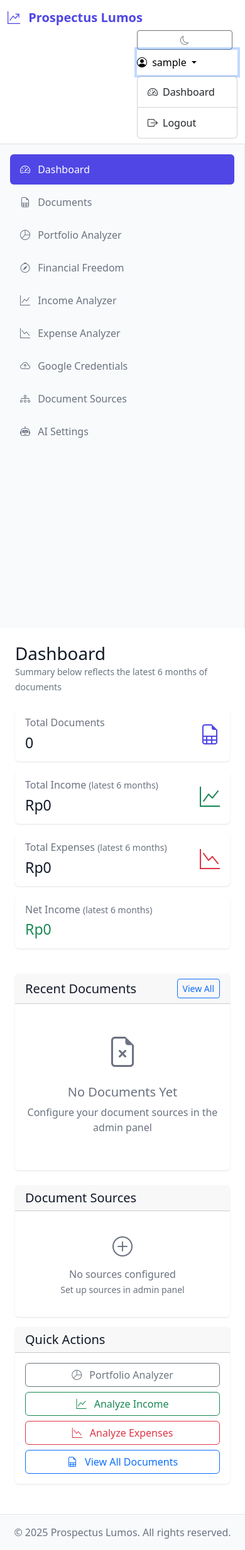
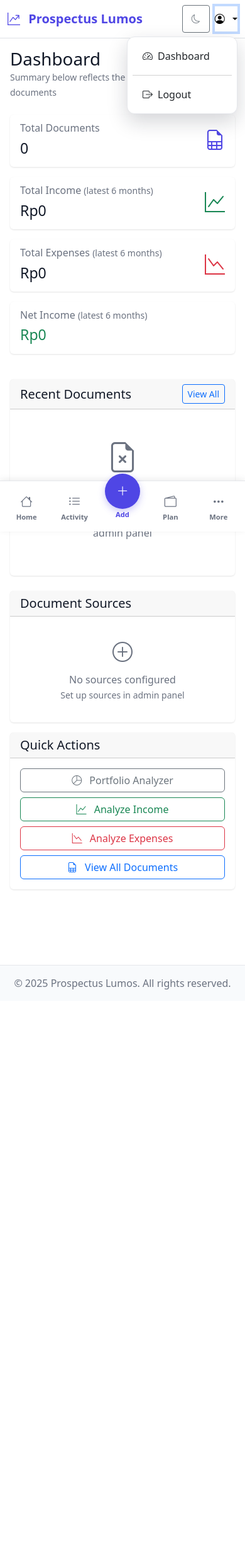
Before and after one commit to chromium7/prospectus-lumos, a Django app: page / in a window 390 px wide, after a click that opens the changed part. Shown: the whole page at 63% size. After the commit the page ends 1571 px from the top, so only its background shows below. Run offline with Django 4.2, Linux system fonts and the light colour scheme; the visitor is signed in with stand-in values (Sample User, id 1); data that the repository does not hold is empty; parts of the project's set-up code (start-up, migrations or seed data) failed here and were passed over.

Commit message:
feat: add the responsive budgeting app shell (#120)
* feat: add authenticated budgeting app shell

Introduce the /app namespace, reusable responsive navigation shell, warm design tokens, accessibility states, theme and connectivity behavior, and focused coverage without changing persistence.

Assisted-by: Codex:gpt-5

* refactor: extend the existing responsive shell

Keep the established Bootstrap and purple theme, add the budgeting navigation to the shared base template, and focus the new CSS on mobile navigation, accessibility, and reusable page states.

Assisted-by: Codex:gpt-5

* fix: polish mobile navigation surfaces

Keep the profile dropdown anchored above page content, add breathing room beneath the bottom-nav labels, and lift the primary Add action clearly above the bar.

Assisted-by: Codex:gpt-5

```diff
--- a/prospectus_lumos/urls.py
+++ b/prospectus_lumos/urls.py
@@ -18,12 +18,13 @@ Including another URLconf
 from django.conf import settings
 from django.conf.urls.static import static
 from django.contrib import admin
-from django.urls import path, include
+from django.urls import include, path
 
 
 urlpatterns = [
     path("admin/", admin.site.urls),
     path("api/", include("prospectus_lumos.api.urls", namespace="api")),
+    path("app/", include("prospectus_lumos.website.app.urls")),
     path("", include("prospectus_lumos.website.urls")),
 ]
 
--- /dev/null
+++ b/prospectus_lumos/website/app/__init__.py
@@ -0,0 +1 @@
+"""Server-rendered budgeting application pages."""
--- /dev/null
+++ b/prospectus_lumos/website/app/urls.py
@@ -0,0 +1,9 @@
+from django.urls import path
+
+from . import views
+
+app_name = "app"
+
+urlpatterns = [
+    path("", views.app_home_view, name="home"),
+]
--- a/static_files/css/theme.css
+++ b/static_files/css/theme.css
@@ -389,3 +389,242 @@ body {
 .dark .loading-overlay__text {
   color: var(--text-color);
 }
+
+/* Shared app shell extensions */
+.skip-link {
+  position: fixed;
+  z-index: 1100;
+  top: 0.75rem;
+  left: 0.75rem;
+  padding: 0.75rem 1rem;
+  border-radius: 0.375rem;
+  background: var(--text-color);
+  color: var(--bg-color);
+  transform: translateY(-160%);
+}
+
+.skip-link:focus {
+  color: var(--bg-color);
+  transform: translateY(0);
+}
+
+body :focus-visible {
+  outline: 3px solid var(--primary-color);
+  outline-offset: 2px;
+}
+
+.sidebar {
+  max-height: calc(100vh - 57px);
+  overflow-y: auto;
+}
+
+.sidebar-heading {
+  margin: 0.5rem 1rem;
+  color: var(--muted-text);
+  font-size: 0.75rem;
+  font-weight: 700;
+  letter-spacing: 0.06em;
+  text-transform: uppercase;
+}
+
+.theme-toggle,
+.mobile-app-nav a,
+.mobile-app-nav button {
+  min-width: 44px;
+  min-height: 44px;
+}
+
+.navbar-profile {
+  position: relative;
+}
+
+.navbar-profile .profile-menu {
+  position: absolute;
+  top: calc(100% + 0.5rem);
+  right: 0;
+  left: auto;
+  min-width: 11rem;
+  margin: 0;
+  padding: 0.5rem;
+  border: 1px solid var(--border-color);
+  border-radius: 0.75rem;
+  background: var(--card-bg);
+  box-shadow: 0 0.75rem 2rem rgba(17, 24, 39, 0.18);
+  z-index: 1080;
+}
+
+.navbar-profile .profile-menu .dropdown-item {
+  display: flex;
+  min-height: 44px;
+  align-items: center;
+  border-radius: 0.5rem;
+}
+
+.app-empty-state {
+  min-height: 18rem;
+}
+
+.app-empty-state__copy {
+  max-width: 36rem;
+}
+
+.app-page-state--error {
+  border-left: 4px solid var(--danger-color);
+}
+
+.offline-banner {
+  position: fixed;
+  z-index: 1080;
+  top: 0.75rem;
+  left: 50%;
+  display: flex;
+  align-items: center;
+  gap: 0.5rem;
+  padding: 0.5rem 1rem;
+  border-radius: 999px;
+  background: var(--warning-color);
+  color: #111827;
+  font-weight: 600;
+  transform: translateX(-50%);
+  box-shadow: 0 4px 12px rgba(0, 0, 0, 0.12);
+}
+
+.offline-banner[hidden] {
+  display: none;
+}
+
+.mobile-app-nav {
+  display: grid;
+}
+
+@media (max-width: 47.99rem) {
+  .app-content {
+    padding: 1rem 1rem calc(6rem + env(safe-area-inset-bottom)) !important;
+  }
+
+  .footer {
+    margin-bottom: calc(5rem + env(safe-area-inset-bottom));
+  }
+
+  .mobile-app-nav {
+    position: fixed;
+    z-index: 1060;
+    right: 0;
+    bottom: 0;
+    left: 0;
+    grid-template-columns: repeat(5, minmax(0, 1fr));
+    min-height: calc(5rem + env(safe-area-inset-bottom));
+    align-items: end;
+    padding: 0.25rem 0.25rem calc(0.625rem + env(safe-area-inset-bottom));
+    border-top: 1px solid var(--border-color);
+    background: var(--card-bg);
+    box-shadow: 0 -2px 10px rgba(0, 0, 0, 0.08);
+  }
+
+  .mobile-app-nav__link,
+  .mobile-app-nav__add {
+    display: flex;
+    width: 100%;
+    align-items: center;
+    justify-content: center;
+    flex-direction: column;
+    gap: 0.1rem;
+    border: 0;
+    background: transparent;
+    color: var(--secondary-color);
+    font-size: 0.7rem;
+    font-weight: 600;
+    text-decoration: none;
+    padding: 0.5rem 0.125rem 0.25rem;
+  }
+
+  .mobile-app-nav__link i,
+  .mobile-app-nav__add i {
+    font-size: 1.2rem;
+  }
+
+  .mobile-app-nav__link.active {
+    color: var(--primary-color);
+  }
+
+  .mobile-app-nav__add {
+    position: relative;
+    align-self: end;
+    margin-bottom: -1.25rem;
+    color: var(--primary-color);
+    transform: translateY(-1.5rem);
+  }
+
+  .mobile-app-nav__add i {
+    display: grid;
+    width: 3.5rem;
+    height: 3.5rem;
+    place-items: center;
+    border-radius: 50%;
+    background: var(--primary-color);
+    color: #fff;
+    box-shadow: 0 4px 12px rgba(79, 70, 229, 0.3);
+  }
+
+  .mobile-app-nav .dropup {
+    display: flex;
+    min-width: 0;
+    align-items: stretch;
+  }
+
+  .mobile-more-menu {
+    max-height: min(28rem, calc(100vh - 8rem));
+    overflow-y: auto;
+  }
+
+  .mobile-more-menu .dropdown-item {
+    display: flex;
+    min-height: 44px;
+    align-items: center;
+  }
+
+  .dark .mobile-app-nav {
+    border-color: var(--border-color);
+    background: var(--card-bg);
+  }
+
+  .dark .mobile-app-nav__link,
+  .dark .mobile-app-nav__add {
+    color: var(--muted-text);
+  }
+
+  .dark .mobile-app-nav__link.active,
+  .dark .mobile-app-nav__add {
+    color: var(--text-color);
+  }
+}
+
+@media (max-width: 22.5rem) {
+  .navbar-brand {
+    max-width: 13rem;
+    overflow: hidden;
+    text-overflow: ellipsis;
+    white-space: nowrap;
+  }
+
+  .app-content {
+    padding-right: 0.75rem !important;
+    padding-left: 0.75rem !important;
+  }
+
+  .mobile-app-nav {
+    padding-right: 0;
+    padding-left: 0;
+  }
+}
+
+@media (prefers-reduced-motion: reduce) {
+  *,
+  *::before,
+  *::after {
+    scroll-behavior: auto !important;
+    transition-duration: 0.01ms !important;
+    animation-duration: 0.01ms !important;
+    animation-iteration-count: 1 !important;
+  }
+}
--- a/templates/base.html
+++ b/templates/base.html
@@ -2,7 +2,7 @@
 <html lang="en">
 <head>
     <meta charset="UTF-8">
-    <meta name="viewport" content="width=device-width, initial-scale=1.0">
+    <meta name="viewport" content="width=device-width, initial-scale=1.0, viewport-fit=cover">
     <title>{% block title %}Prospectus Lumos - Financial Tracker{% endblock %}</title>
 
     <!-- Bootstrap CSS -->
@@ -15,25 +15,32 @@
     {% block extra_css %}{% endblock %}
 </head>
 <body>
+    <a class="skip-link" href="#main-content">Skip to main content</a>
+
+    <div class="offline-banner" data-offline-banner role="status" hidden>
+        <i class="bi bi-cloud-slash" aria-hidden="true"></i>
+        You’re offline. Saved information is still safe.
+    </div>
+
     <!-- Navigation -->
     <nav class="navbar navbar-expand-lg navbar-light bg-white border-bottom">
         <div class="container-fluid">
-            <a class="navbar-brand" href="{% url 'dashboard' %}">
+            <a class="navbar-brand" href="{% if user.is_authenticated %}{% url 'app:home' %}{% else %}{% url 'dashboard' %}{% endif %}">
                 <i class="bi bi-graph-up-arrow me-2"></i>
                 Prospectus Lumos
             </a>
 
             {% if user.is_authenticated %}
-            <div class="navbar-nav ms-auto">
-                <button class="btn btn-sm btn-outline-secondary me-2" type="button" onclick="toggleTheme()" aria-label="Toggle dark mode">
+            <div class="navbar-nav ms-auto flex-row align-items-center">
+                <button class="btn btn-sm btn-outline-secondary me-2 theme-toggle" type="button" onclick="toggleTheme()" aria-label="Toggle dark mode">
                     <i class="bi bi-moon"></i>
                 </button>
-                <div class="nav-item dropdown">
-                    <a class="nav-link dropdown-toggle" href="#" id="navbarDropdown" role="button" data-bs-toggle="dropdown">
+                <div class="nav-item dropdown navbar-profile">
+                    <a class="nav-link dropdown-toggle" href="#" id="navbarDropdown" role="button" data-bs-toggle="dropdown" aria-expanded="false">
                         <i class="bi bi-person-circle me-1"></i>
-                        {{ user.username }}
+                        <span class="d-none d-sm-inline">{{ user.username }}</span>
                     </a>
-                    <ul class="dropdown-menu dropdown-menu-end">
+                    <ul class="dropdown-menu dropdown-menu-end profile-menu" aria-labelledby="navbarDropdown">
                         <li><a class="dropdown-item" href="{% url 'dashboard' %}">
                             <i class="bi bi-speedometer2 me-2"></i>Dashboard
                         </a></li>
@@ -52,8 +59,27 @@
         <div class="row">
             {% if user.is_authenticated %}
             <!-- Sidebar -->
-            <div class="col-lg-2 col-md-3 sidebar p-3">
-                <nav class="nav flex-column">
+            <aside class="col-lg-2 col-md-3 sidebar p-3 d-none d-md-block">
+                <nav class="nav flex-column" aria-label="Primary navigation">
+                    <p class="sidebar-heading">Budgeting</p>
+                    <a class="nav-link {% if selected_tab == 'app_home' %}active{% endif %}" href="{% url 'app:home' %}"{% if selected_tab == 'app_home' %} aria-current="page"{% endif %}>
+                        <i class="bi bi-house me-2"></i>
+                        Home
+                    </a>
+                    <a class="nav-link {% if selected_tab == 'app_activity' %}active{% endif %}" href="/app/transactions"{% if selected_tab == 'app_activity' %} aria-current="page"{% endif %}>
+                        <i class="bi bi-list-ul me-2"></i>
+                        Activity
+                    </a>
+                    <a class="nav-link {% if selected_tab == 'app_plan' %}active{% endif %}" href="/app/budgets/current"{% if selected_tab == 'app_plan' %} aria-current="page"{% endif %}>
+                        <i class="bi bi-wallet2 me-2"></i>
+                        Plan
+                    </a>
+                    <a class="nav-link {% if selected_tab == 'app_insights' %}active{% endif %}" href="/app/reports"{% if selected_tab == 'app_insights' %} aria-current="page"{% endif %}>
+                        <i class="bi bi-bar-chart me-2"></i>
+                        Insights
+                    </a>
+
+                    <p class="sidebar-heading mt-4">Existing tools</p>
                     <a class="nav-link {% if selected_tab == 'dashboard' %}active{% endif %}" href="{% url 'dashboard' %}">
                         <i class="bi bi-speedometer2 me-2"></i>
                         Dashboard
@@ -91,30 +117,65 @@
                         AI Settings
                     </a>
                 </nav>
-            </div>
+            </aside>
 
             <!-- Main Content -->
-            <div class="col-lg-10 col-md-9 p-4">
+            <main class="col-lg-10 col-md-9 p-4 app-content" id="main-content" tabindex="-1">
             {% else %}
-            <div class="col-12 p-4">
+            <main class="col-12 p-4" id="main-content" tabindex="-1">
             {% endif %}
 
                 <!-- Messages -->
                 {% if messages %}
+                    <div aria-live="polite">
                     {% for message in messages %}
                         <div class="alert alert-{{ message.tags|default:'info' }} alert-dismissible fade show" role="alert">
                             {{ message }}
-                            <button type="button" class="btn-close" data-bs-dismiss="alert"></button>
+                            <button type="button" class="btn-close" data-bs-dismiss="alert" aria-label="Dismiss"></button>
                         </div>
                     {% endfor %}
+                    </div>
                 {% endif %}
+
+                <div class="visually-hidden" data-app-live-region aria-live="polite"></div>
 
                 <!-- Page Content -->
                 {% block content %}
                 {% endblock %}
-            </div>
+            </main>
         </div>
     </div>
+
+    {% if user.is_authenticated %}
+    <nav class="mobile-app-nav d-md-none" aria-label="Mobile navigation">
+        <a class="mobile-app-nav__link {% if selected_tab == 'app_home' %}active{% endif %}" href="{% url 'app:home' %}"{% if selected_tab == 'app_home' %} aria-current="page"{% endif %}>
+            <i class="bi bi-house" aria-hidden="true"></i><span>Home</span>
+        </a>
+        <a class="mobile-app-nav__link {% if selected_tab == 'app_activity' %}active{% endif %}" href="/app/transactions"{% if selected_tab == 'app_activity' %} aria-current="page"{% endif %}>
+            <i class="bi bi-list-ul" aria-hidden="true"></i><span>Activity</span>
+        </a>
+        <a class="mobile-app-nav__add" href="/app/transactions/new" aria-label="Add transaction">
+            <i class="bi bi-plus-lg" aria-hidden="true"></i><span>Add</span>
+        </a>
+        <a class="mobile-app-nav__link {% if selected_tab == 'app_plan' %}active{% endif %}" href="/app/budgets/current"{% if selected_tab == 'app_plan' %} aria-current="page"{% endif %}>
+            <i class="bi bi-wallet2" aria-hidden="true"></i><span>Plan</span>
+        </a>
+        <div class="dropup">
+            <button class="mobile-app-nav__link" type="button" data-bs-toggle="dropdown" aria-expanded="false">
+                <i class="bi bi-three-dots" aria-hidden="true"></i><span>More</span>
+            </button>
+            <ul class="dropdown-menu dropdown-menu-end mobile-more-menu">
+                <li><a class="dropdown-item" href="/app/reports">Insights</a></li>
+                <li><a class="dropdown-item" href="{% url 'document_list' %}">Documents</a></li>
+                <li><a class="dropdown-item" href="{% url 'portfolio_analyzer' %}">Portfolio Analyzer</a></li>
+                <li><a class="dropdown-item" href="{% url 'income_analyzer' %}">Income Analyzer</a></li>
+                <li><a class="dropdown-item" href="{% url 'expense_analyzer' %}">Expense Analyzer</a></li>
+                <li><a class="dropdown-item" href="{% url 'category_analyzer' %}">Category Analyzer</a></li>
+                <li><a class="dropdown-item" href="{% url 'freedom_plan_list' %}">Financial Freedom</a></li>
+            </ul>
+        </div>
+    </nav>
+    {% endif %}
 
     <!-- Footer -->
     <footer class="footer py-3 mt-auto">
@@ -129,6 +190,7 @@
     <script src="https://cdn.jsdelivr.net/npm/bootstrap@5.3.0/dist/js/bootstrap.bundle.min.js"></script>
 
     <script src="{% static 'js/loading-indicator.js' %}"></script>
+    <script src="{% static 'js/app-shell.js' %}"></script>
 
     {% block extra_js %}{% endblock %}
     <script>
```
Also changed, not shown: prospectus_lumos/website/app/views.py (added, +17 -0 lines), static_files/js/app-shell.js (added, +15 -0 lines), templates/app/home.html (added, +36 -0 lines), templates/app/partials/page_state.html (added, +8 -0 lines), tests/test_app_shell.py (added, +45 -0 lines).
